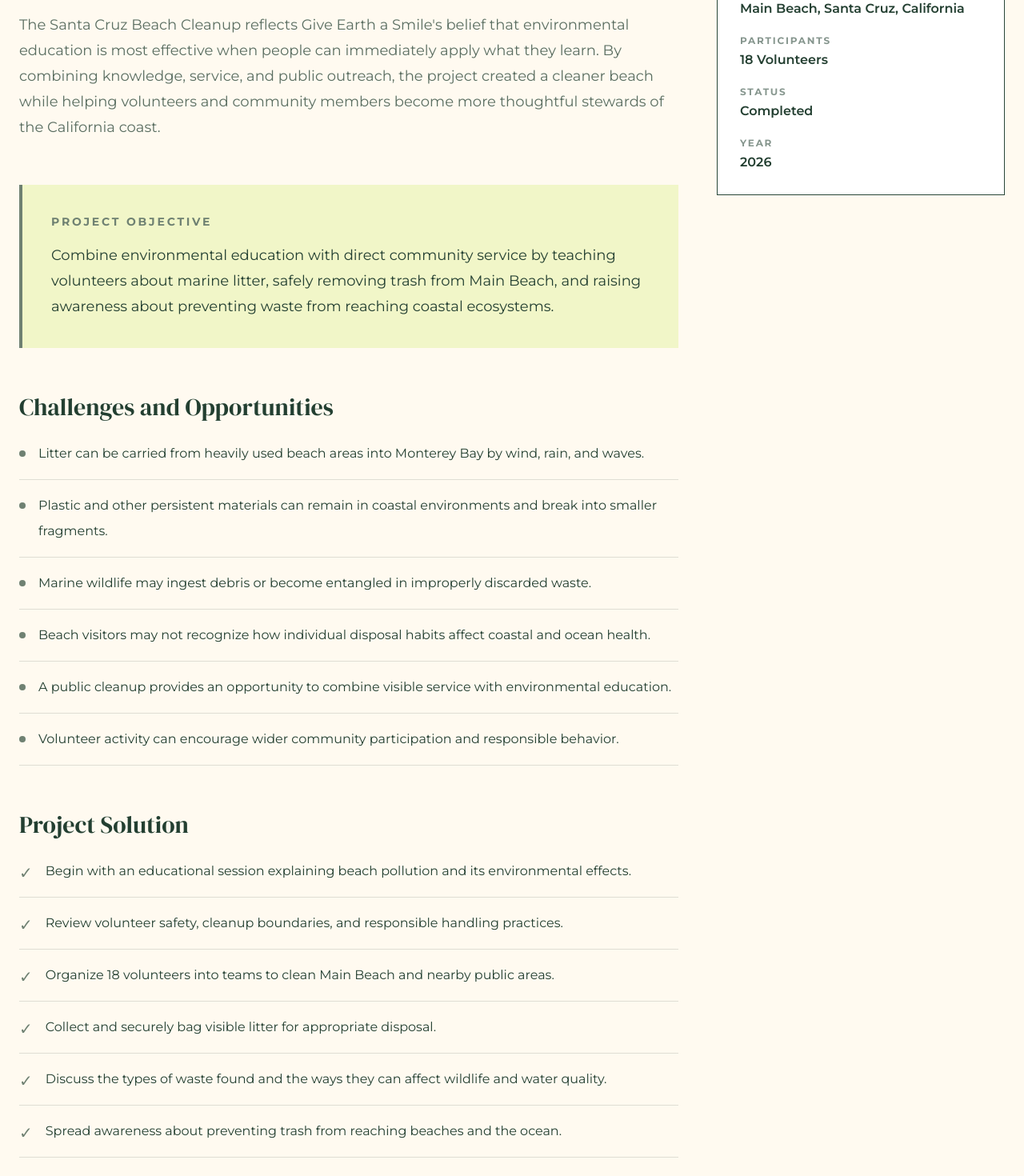
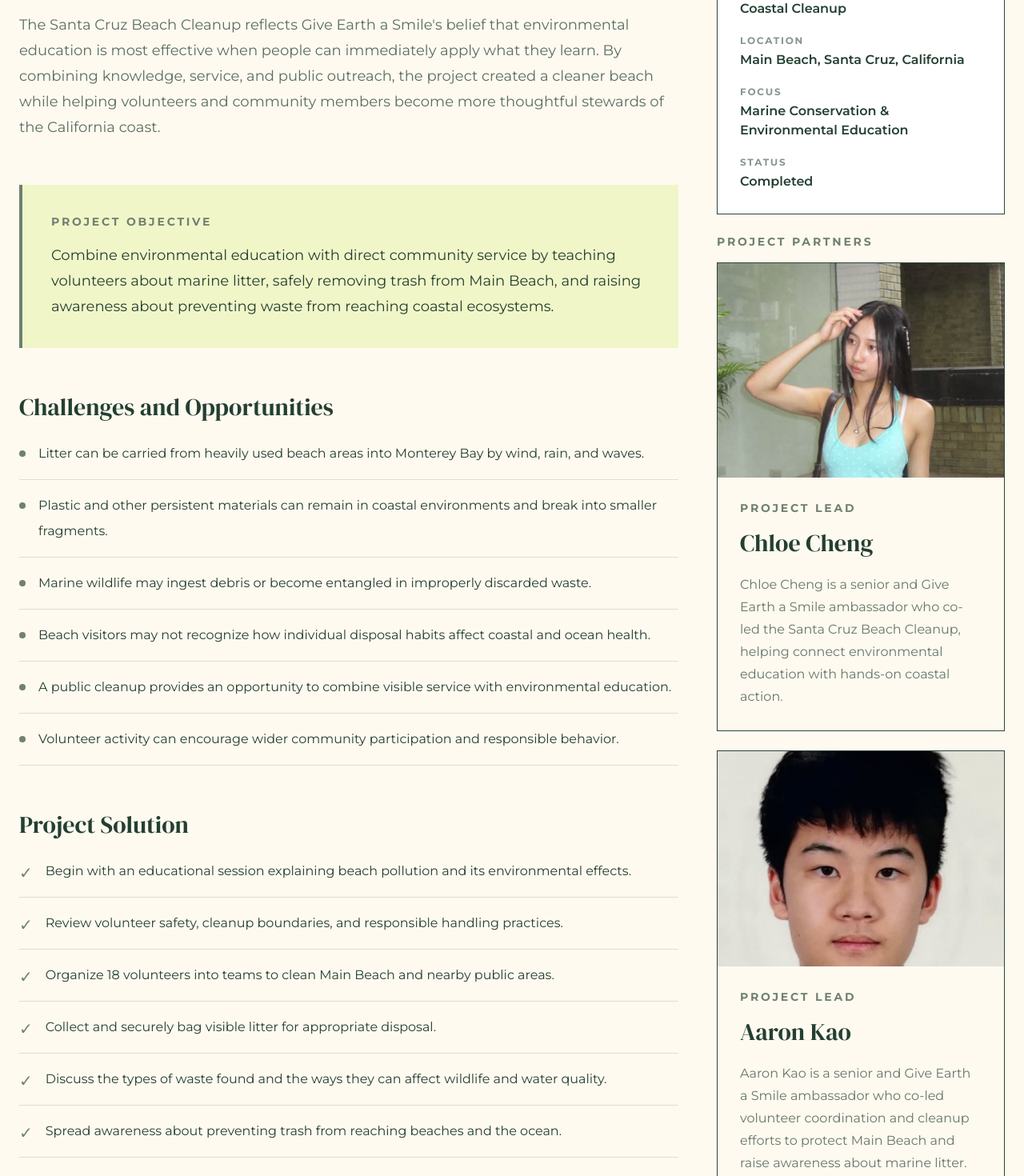
Before and after one commit to vn9ttrkd54-ui/Give-Earth-A-Smile-Beta, a Next.js app: page /projects/santa-cruz-beach-cleanup in a window 1280 px wide. Shown: the part 1760-3230 px from the top of the page at 80% size. Built offline with nearby package versions, Linux system fonts and the light colour scheme.

Commit message:
Add Santa Cruz project leads and details

```diff
--- a/app/projects/santa-cruz-beach-cleanup/page.tsx
+++ b/app/projects/santa-cruz-beach-cleanup/page.tsx
@@ -390,6 +390,12 @@ export default function SantaCruzBeachCleanupPage() {
                 <dl className="mt-6 space-y-5">
                   <div>
                     <dt className="text-xs font-bold uppercase tracking-[0.15em] text-[#233F31]/55">
+                      Project Type
+                    </dt>
+                    <dd className="mt-1 font-semibold">Coastal Cleanup</dd>
+                  </div>
+                  <div>
+                    <dt className="text-xs font-bold uppercase tracking-[0.15em] text-[#233F31]/55">
                       Location
                     </dt>
                     <dd className="mt-1 font-semibold">
@@ -398,9 +404,11 @@ export default function SantaCruzBeachCleanupPage() {
                   </div>
                   <div>
                     <dt className="text-xs font-bold uppercase tracking-[0.15em] text-[#233F31]/55">
-                      Participants
+                      Focus
                     </dt>
-                    <dd className="mt-1 font-semibold">18 Volunteers</dd>
+                    <dd className="mt-1 font-semibold">
+                      Marine Conservation &amp; Environmental Education
+                    </dd>
                   </div>
                   <div>
                     <dt className="text-xs font-bold uppercase tracking-[0.15em] text-[#233F31]/55">
@@ -408,13 +416,63 @@ export default function SantaCruzBeachCleanupPage() {
                     </dt>
                     <dd className="mt-1 font-semibold">Completed</dd>
                   </div>
-                  <div>
-                    <dt className="text-xs font-bold uppercase tracking-[0.15em] text-[#233F31]/55">
-                      Year
-                    </dt>
-                    <dd className="mt-1 font-semibold">2026</dd>
-                  </div>
                 </dl>
+              </div>
+
+              <div>
+                <p className="mb-4 text-sm font-bold uppercase tracking-[0.2em] text-[#6F8172]">
+                  Project Partners
+                </p>
+
+                <div className="space-y-6">
+                  <article className="overflow-hidden border border-[#294638] bg-[#FFFAF0]">
+                    <div className="relative aspect-[4/3] bg-[#DDE7BE]">
+                      <Image
+                        src="/images/ambassadors/chloe-cheng.jpg"
+                        alt="Chloe Cheng"
+                        fill
+                        sizes="(max-width: 1024px) 100vw, 32vw"
+                        className="object-cover"
+                      />
+                    </div>
+                    <div className="p-7">
+                      <p className="text-sm font-bold uppercase tracking-[0.2em] text-[#6F8172]">
+                        Project Lead
+                      </p>
+                      <h2 className="mt-4 text-3xl">Chloe Cheng</h2>
+                      <p className="mt-5 leading-7 text-[#233F31]/70">
+                        Chloe Cheng is a senior and Give Earth a Smile
+                        ambassador who co-led the Santa Cruz Beach Cleanup,
+                        helping connect environmental education with hands-on
+                        coastal action.
+                      </p>
+                    </div>
+                  </article>
+
+                  <article className="overflow-hidden border border-[#294638] bg-[#FFFAF0]">
+                    <div className="relative aspect-[4/3] bg-[#DDE7BE]">
+                      <Image
+                        src="/images/ambassadors/aaron-kao.jpg"
+                        alt="Aaron Kao"
+                        fill
+                        sizes="(max-width: 1024px) 100vw, 32vw"
+                        className="object-cover"
+                      />
+                    </div>
+                    <div className="p-7">
+                      <p className="text-sm font-bold uppercase tracking-[0.2em] text-[#6F8172]">
+                        Project Lead
+                      </p>
+                      <h2 className="mt-4 text-3xl">Aaron Kao</h2>
+                      <p className="mt-5 leading-7 text-[#233F31]/70">
+                        Aaron Kao is a senior and Give Earth a Smile ambassador
+                        who co-led volunteer coordination and cleanup efforts
+                        to protect Main Beach and raise awareness about marine
+                        litter.
+                      </p>
+                    </div>
+                  </article>
+                </div>
               </div>
 
             </aside>
```
